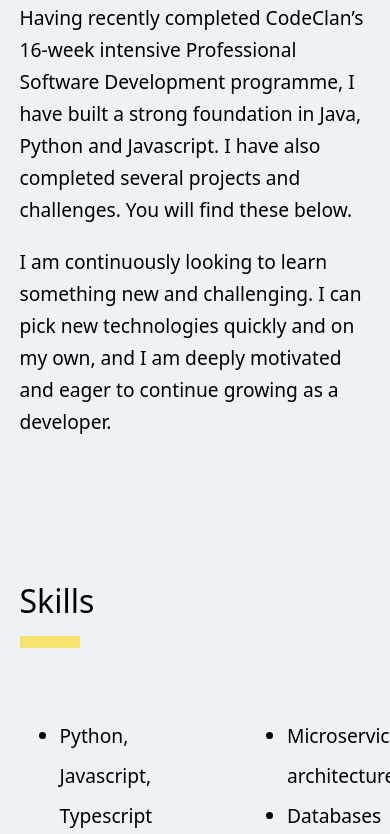
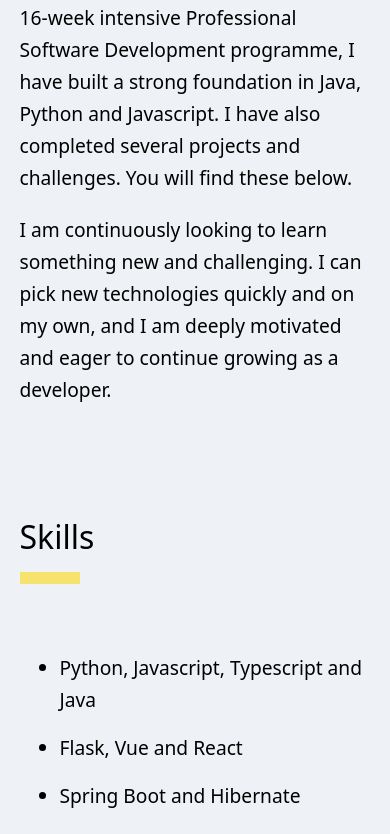
Before and after one commit to palenz/portfolio, a React (Create React App) app: page / in a window 390 px wide. Shown: the part 1161-1995 px from the top of the page. Built offline with nearby package versions, Linux system fonts and the light colour scheme.

Commit message:
add mobile support skills

```diff
--- a/src/components/skills.css
+++ b/src/components/skills.css
@@ -44,3 +44,17 @@
     column-gap: 9rem;
     line-height: 2.5rem;
 }
+
+@media only screen and (max-width: 1000px){
+    #skills{
+        column-count: 1;
+    }
+
+    #skills > li {
+        margin-bottom: 1rem;
+        line-height: 2rem;
+    }
+
+
+
+}
--- a/src/containers/mainContainer.css
+++ b/src/containers/mainContainer.css
@@ -33,7 +33,7 @@
 .heading{
     padding-bottom: 3rem;
     margin: auto;
-    padding-top: 6rem;
+    padding-top: 4rem;
 }
 
 .separator{
```
